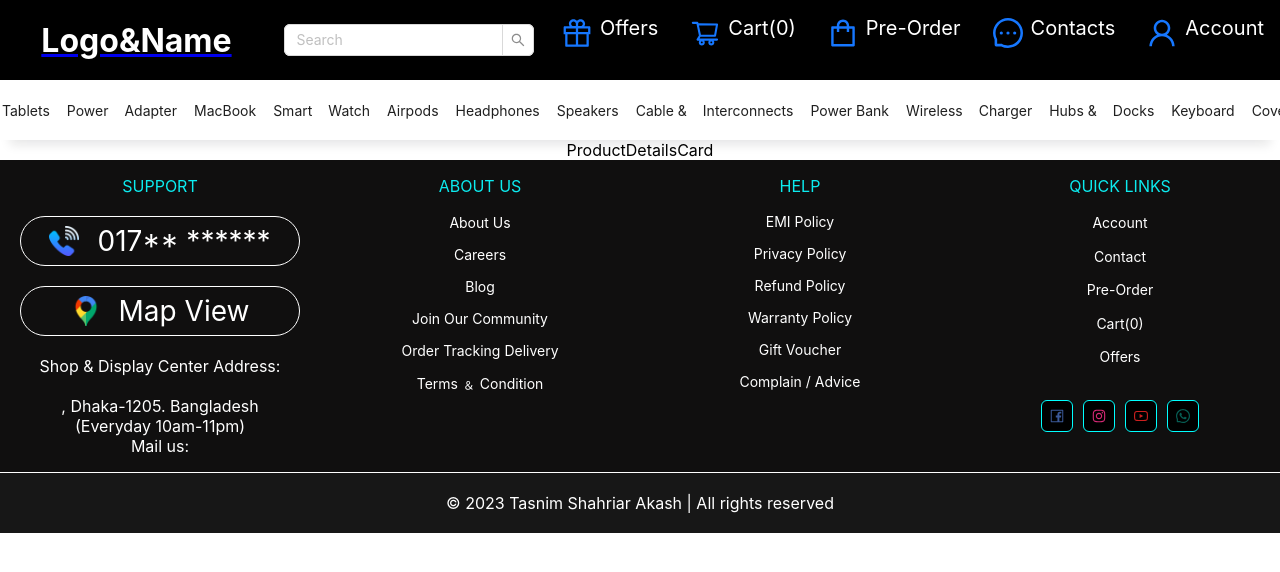
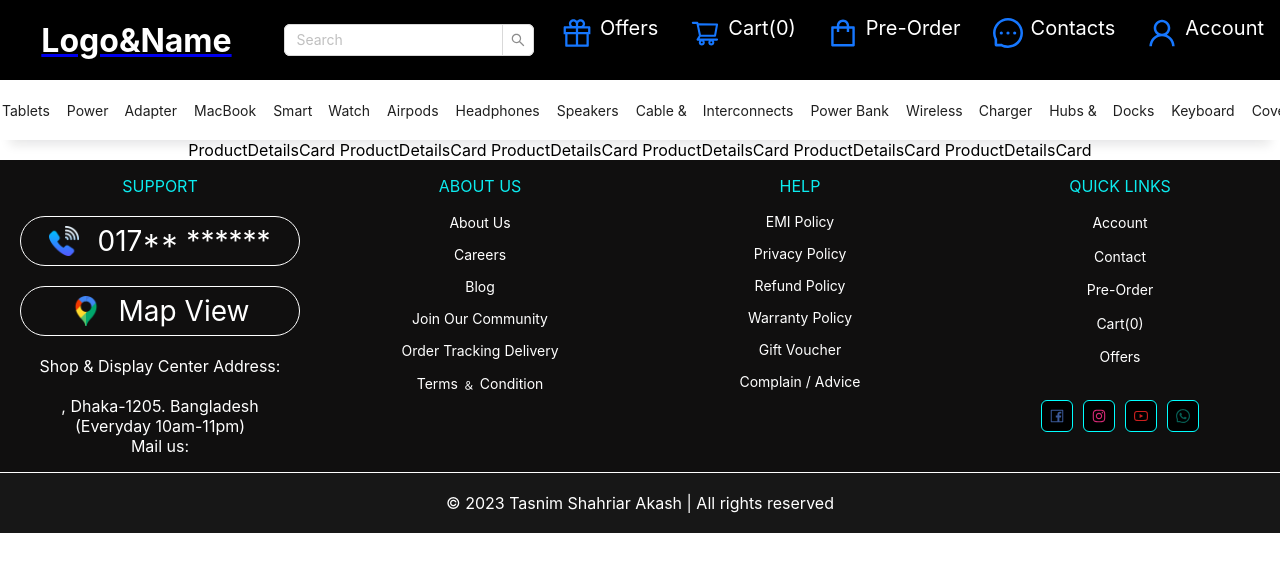
Before and after one commit to akashsdk/onlineshop, a React (Create React App) app: page /Category/Product-Details in a window 1280 px wide. Shown: the top 572 px of the page. Built offline with nearby package versions, Linux system fonts and the light colour scheme.

Commit message:
Update ProductDetailsCard.js

```diff
--- a/src/Card/ProductDetailsCard.js
+++ b/src/Card/ProductDetailsCard.js
@@ -3,6 +3,13 @@ import './ProductDetailsCard.css';
 
 export default function ProductDetailsCard() {
   return (
-    <div>ProductDetailsCard</div>
+    <div>
+        ProductDetailsCard
+        ProductDetailsCard
+        ProductDetailsCard
+        ProductDetailsCard
+        ProductDetailsCard
+        ProductDetailsCard
+    </div>
   )
 }
```
